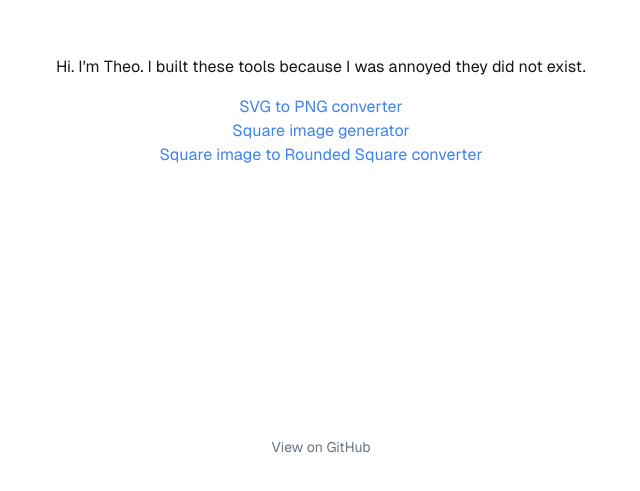
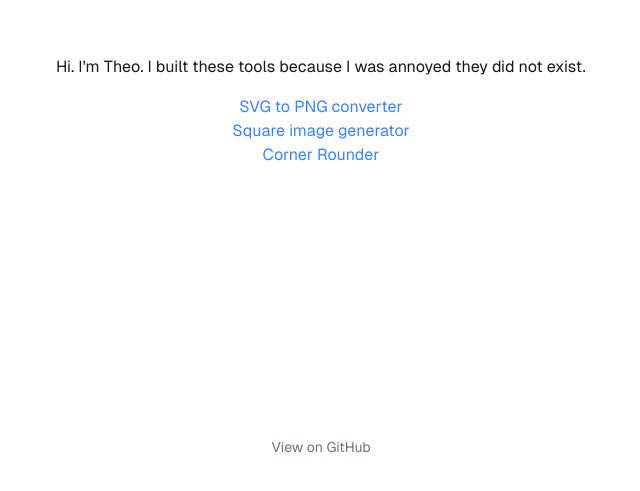
Before and after one commit to t3dotgg/quickpic, a Next.js app: page / in a window 1280 px wide. Shown: the part 263-754 px from the top of the page, without its empty margins (319-959 px from the left). Built offline with nearby package versions, Linux system fonts and the light colour scheme.

Commit message:
More copy fixes

```diff
--- a/src/app/(tools)/rounded-border/opengraph-image.tsx
+++ b/src/app/(tools)/rounded-border/opengraph-image.tsx
@@ -2,7 +2,7 @@ import { GenerateImage } from "@/app/utils/og-generator";
 
 export const runtime = "edge";
 
-export const alt = "Square ➡️ Rounded Square - QuickPic";
+export const alt = "Corner Rounder - QuickPic";
 export const contentType = "image/png";
 
 export const size = {
--- a/src/app/(tools)/rounded-border/rounded-tool.tsx
+++ b/src/app/(tools)/rounded-border/rounded-tool.tsx
@@ -194,10 +194,7 @@ export function RoundedTool() {
   if (!imageMetadata)
     return (
       <div className="flex flex-col p-4 gap-4">
-        <p className="text-center">
-          Convert images to rounded corner PNGs with custom radius and
-          background options. (100% free btw.)
-        </p>
+        <p className="text-center">Round the corners of any image</p>
         <div className="flex justify-center">
           <label className="cursor-pointer inline-flex items-center px-4 py-2 bg-blue-600 text-white font-semibold rounded-lg shadow-md hover:bg-blue-700 focus:outline-none focus:ring-2 focus:ring-blue-500 focus:ring-opacity-75 transition-colors duration-200 gap-2">
             <span>Upload Image</span>
--- a/src/app/(tools)/rounded-border/twitter-image.tsx
+++ b/src/app/(tools)/rounded-border/twitter-image.tsx
@@ -2,7 +2,7 @@ import { GenerateImage } from "@/app/utils/og-generator";
 
 export const runtime = "edge";
 
-export const alt = "Square ➡️ Rounded Square - QuickPic";
+export const alt = "Corner Rounder - QuickPic";
 export const contentType = "image/png";
 
 export const size = {
--- a/src/app/page.tsx
+++ b/src/app/page.tsx
@@ -24,9 +24,8 @@ export default function Home() {
           Square image generator
         </Link>
         <Link href="/rounded-border" className="text-blue-500 hover:underline">
-          Square image to Rounded Square converter
+          Corner Rounder
         </Link>
-
       </main>
       <footer className="text-center text-sm text-gray-500 mt-8">
         <a
```
